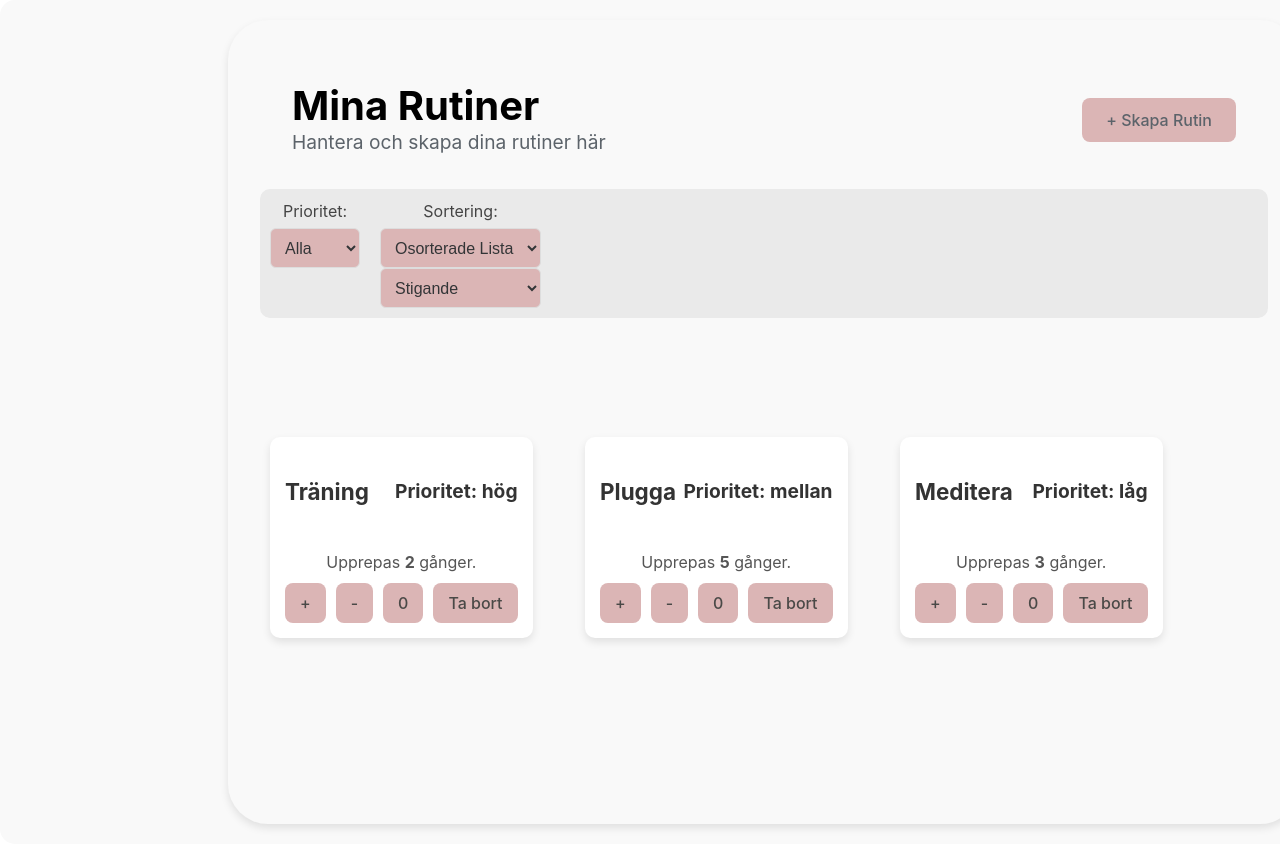
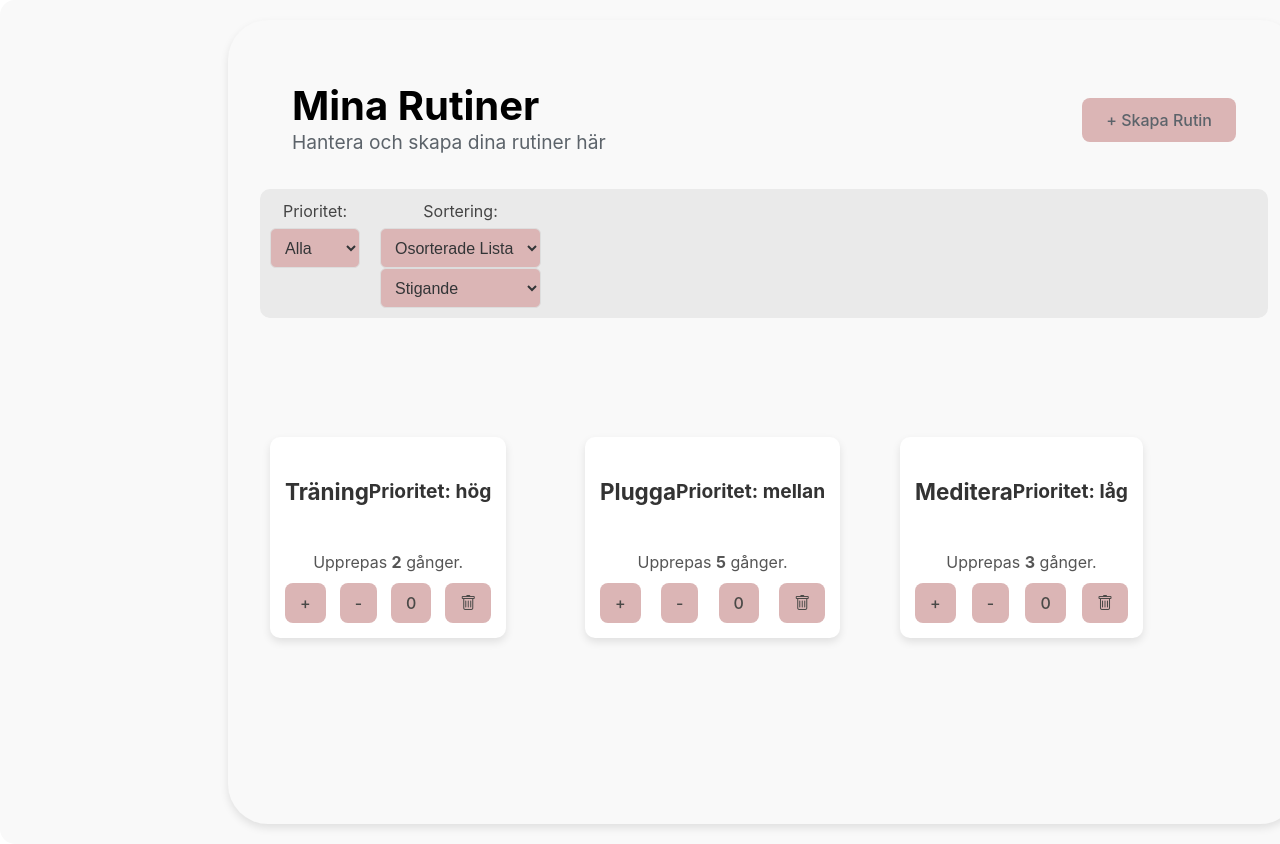
Before and after one commit to Osmanity/dailyfocus, a React (Vite) app in the folder client/: page /habits in a window 1280 px wide. Shown: the top 844 px of the page. Built offline with nearby package versions, Linux system fonts and the light colour scheme; no server answers.

Commit message:
Fixat delete button

```diff
--- a/client/src/pages/Habits/HabitLista.jsx
+++ b/client/src/pages/Habits/HabitLista.jsx
@@ -39,7 +39,8 @@ function HabitLista({ rutiner, tarbort, updatera }) {
                   className={styles.btn}
                   onClick={() => tarbort(rutin.id)}
                 >
-                  Ta bort
+                  {" "}
+                  <i className="bi bi-trash"></i>
                 </button>
               </div>
             </div>
--- a/client/src/pages/Habits/Habits.jsx
+++ b/client/src/pages/Habits/Habits.jsx
@@ -14,9 +14,9 @@ function Habits() {
       }
     } else {
       return [
-        { id: 1, title: "Träning", Repetitioner: 2, Prioritet: "hög" },
-        { id: 3, title: "Plugga", Repetitioner: 5, Prioritet: "mellan" },
-        { id: 4, title: "Meditera", Repetitioner: 3, Prioritet: "låg" }
+        { id: 1, title: "Träning ", Repetitioner: 2, Prioritet: "hög" },
+        { id: 3, title: "Plugga ", Repetitioner: 5, Prioritet: "mellan" },
+        { id: 4, title: "Meditera ", Repetitioner: 3, Prioritet: "låg" }
       ];
     }
   });
```
